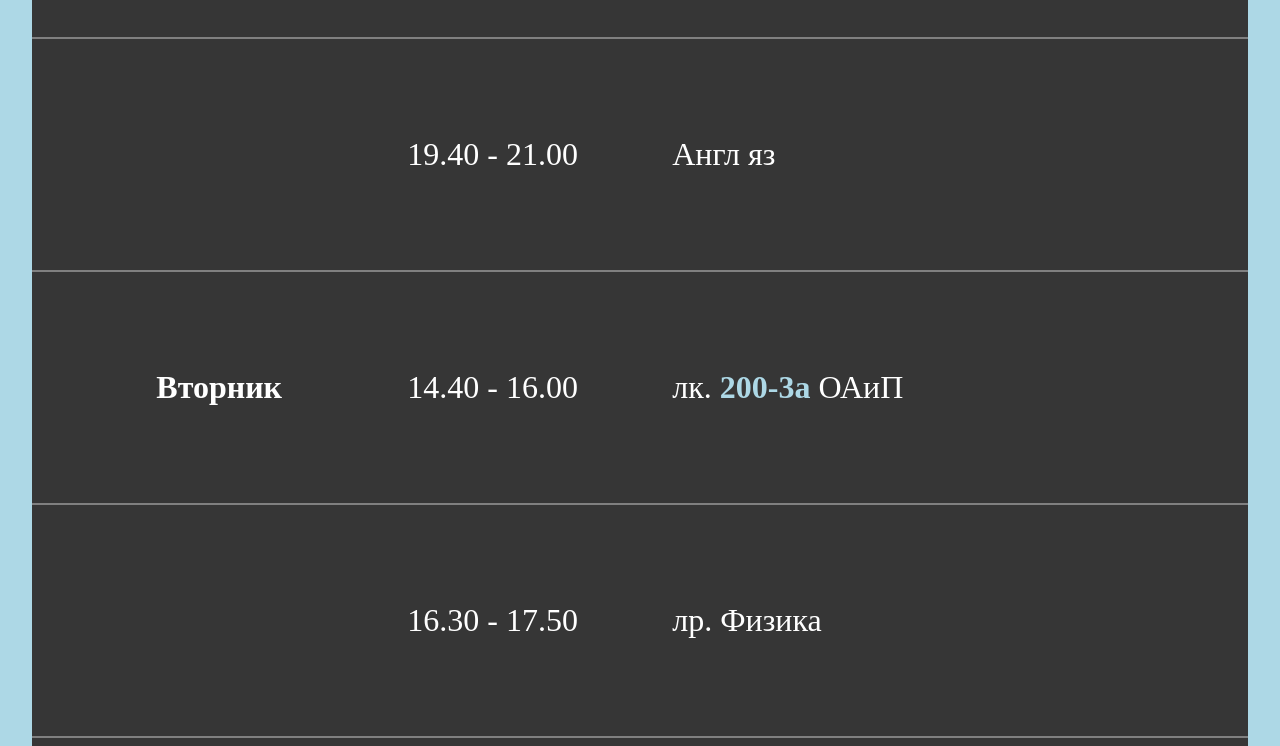
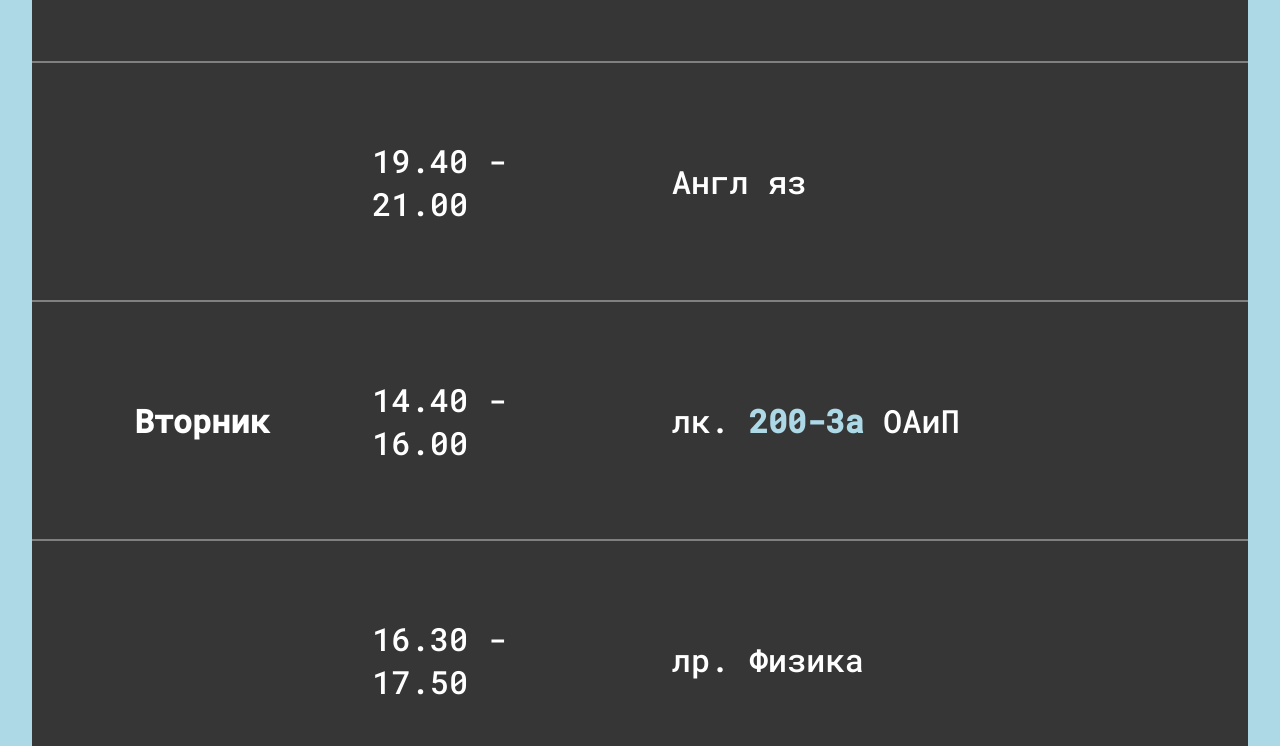
Before and after one commit to seinsdieum/raspisanieeeblyat, a plain HTML site: page index.html in a window 1280 px wide. Shown: the part 793-1539 px from the top of the page. Drawn offline with Linux system fonts and the light colour scheme.

Commit message:
font fix

```diff
--- a/base.css
+++ b/base.css
@@ -1,6 +1,17 @@
+@font-face {
+    font-family: roboto;
+    src: url("static/RobotoMono-Medium.ttf");
+}
+
+@font-face {
+    font-family: roboto-bold;
+    src: url("static/RobotoMono-Bold.ttf");
+}
+
 .table-desk {
     background-color: #363636;
     color: white;
+    font-family: roboto;
     font-size: 2em;
     border-radius: 60px;
     column-gap: 2vw;
```
Also changed, not shown: static/RobotoMono-Bold.ttf (added), static/RobotoMono-BoldItalic.ttf (added), static/RobotoMono-ExtraLight.ttf (added), static/RobotoMono-ExtraLightItalic.ttf (added), static/RobotoMono-Italic.ttf (added), static/RobotoMono-Light.ttf (added), static/RobotoMono-LightItalic.ttf (added), static/RobotoMono-Medium.ttf (added), static/RobotoMono-MediumItalic.ttf (added), static/RobotoMono-Regular.ttf (added), static/RobotoMono-SemiBold.ttf (added), static/RobotoMono-SemiBoldItalic.ttf (added), static/RobotoMono-Thin.ttf (added), static/RobotoMono-ThinItalic.ttf (added).
